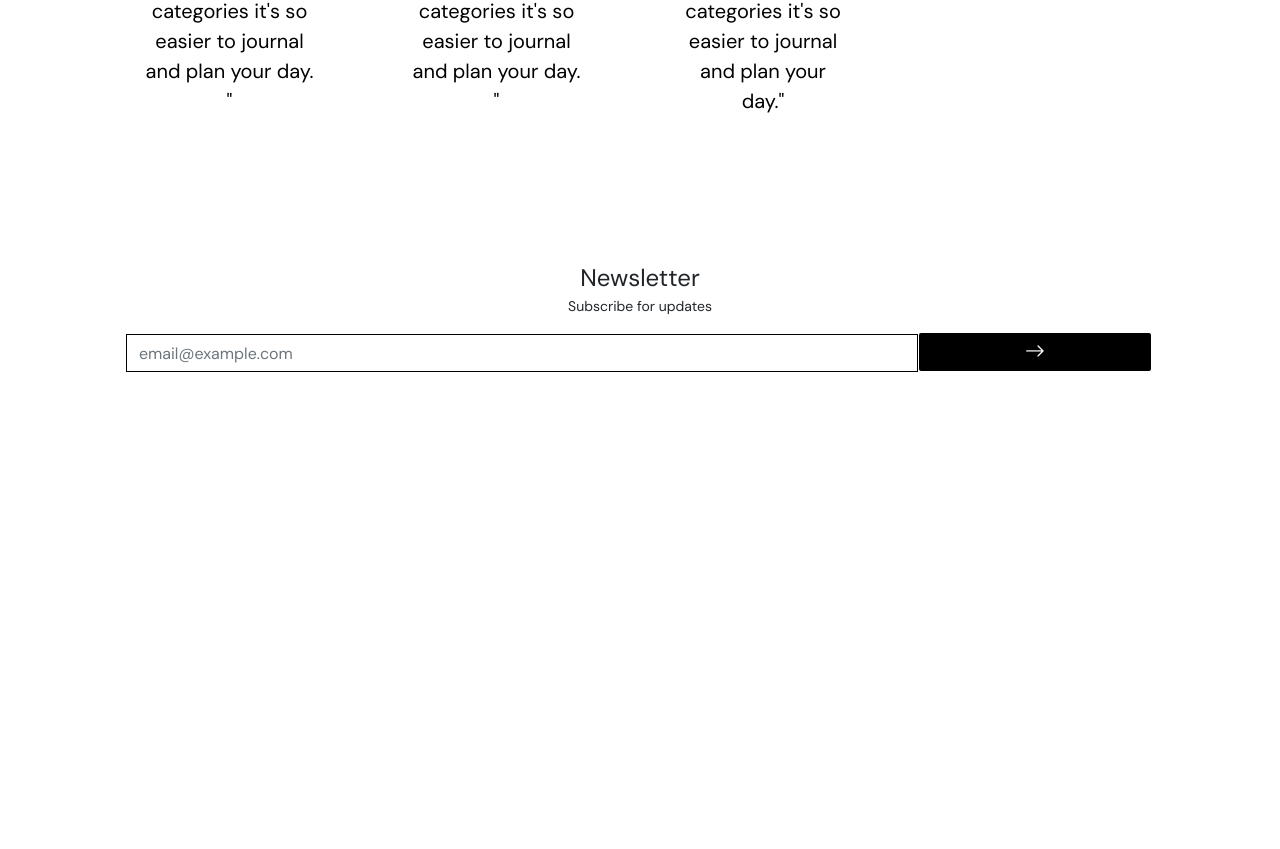
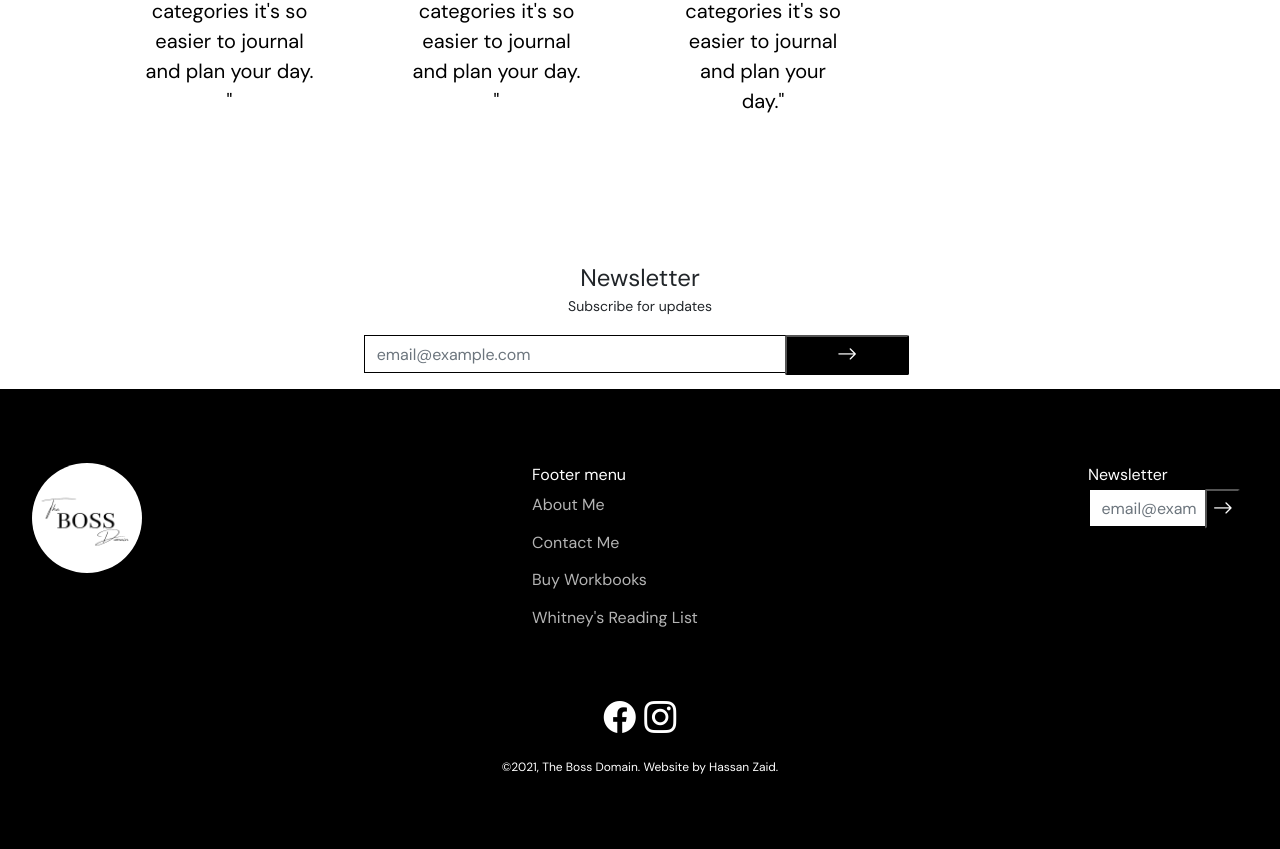
Before and after one commit to Hassanzaid-bit/TheBoss-Domain, a plain HTML site: page index.html in a window 1280 px wide. Shown: the part 5188-6037 px from the top of the page. Before the commit the page ends 5576 px from the top, so only its background shows below. Drawn offline with nearby package versions, Linux system fonts and the light colour scheme; a web font is replaced by a local one.

Commit message:
Footer complete

```diff
--- a/index.html
+++ b/index.html
@@ -20,6 +20,7 @@
                 <span class="cart">Cart(0)</span>
             </div>
         </nav>
+
 
         <div id="sidebar">
             <div class="sidebar-header">
@@ -203,13 +204,46 @@
                 <input type="email" class="form-control" id="newsletter-email" aria-describedby="emailHelp" placeholder="email@example.com">
                 <button><i class="bi bi-arrow-right"></i></button>
             </div>
-
         </form>
     </div>
 
+    <footer>
+        <div class="footer-wrapper">
+            <div class="logo-footer">
+                <img src="./Whitneylogo-removebg-preview.png" alt="">
+            </div>
+            <ul class="footer-nav">
+                <li class="footer-dropdown" id="footer-dropdown-id" onclick="myfunction()" >Footer menu </li>
+                <ul class="footer-dropdown-content" id="footer-dropdown-content">
+                    <li>About Me</li>
+                    <li>Contact Me</li>
+                    <li>Buy Workbooks</li>
+                    <li>Whitney's Reading List</li>
+                </ul>
+            </ul>
+            <div class="newsletter-wrapper footer-newsletter">
+                <p>Newsletter</p>
+                <form action="" class="footer">
+                    <div class="form-group">
+                        <input type="email" class="form-control" id="newsletter-email" aria-describedby="emailHelp" placeholder="email@example.com">
+                        <button><i class="bi bi-arrow-right"></i></button>
+                    </div>
+                </form>
+            </div>
+        </div>
 
 
+        <div class="copyright-wrapper">
+            <div class="socials">
+                <i class="bi bi-facebook"></i>
+                <i class="bi bi-instagram"></i>
+            </div>
 
+            <div class="copyright">
+                &copy;2021, The Boss Domain. Website by Hassan Zaid.
+            </div>
+        </div>
+    </footer>
 
     <script src="main.js"></script>
 </body>
--- a/main.js
+++ b/main.js
@@ -1,7 +1,19 @@
 
 const sidebar = document.getElementById("sidebar");
+const link = document.getElementById("footer-dropdown-id")
+
+const dropdownContent = document.getElementById("footer-dropdown-content")
+
+// const height = document.getElementsByTagName("nav").height();
+
+// console.log(height)
 
 
 function showSidebar(){
     sidebar.classList.toggle("active")
 }
+
+function myfunction(){
+    link.classList.toggle("expanded")
+    dropdownContent.classList.toggle("dropdown-active")
+}
--- a/style.css
+++ b/style.css
@@ -267,20 +267,94 @@ main{
     font-size: larger;
     position: relative;
     display: inline-block;
-    left: -3px;
+    left: -7px;
+    bottom: -2px;
     width: 22%;
-    height: 38px;
+    height: 40px;
     background-color: black;
     color: #ffffff;
     cursor: pointer;
-    outline: none;
-    border: none;
 }
 .newsletter-wrapper .bi-arrow-right{
     font-size: larger;
 }
+footer{
+    font-size: 16px;
+    height: 460px;
+    background-color: black;
+    color: #ffffff;
+    padding: 2rem;
+    display: flex;
+    flex-direction: column;
 
+}
 
+.logo-footer{
+    background-color: #ffffff;
+    border-radius: 50%;
+    width: 110px;
+    height: 110px;
+}
+.logo-footer img{
+    width: 120px;
+}
+.footer-dropdown{
+    position: relative;
+}
+.footer-dropdown::after, .footer-dropdown::before{
+    content: "";
+    position: absolute;
+    top: 40%;
+    right: 0;
+    margin:  0 0 -8px;
+    background-color: #ffffff;
+}
+.footer-dropdown::before{
+    right: 8px;
+    width: 2px;
+    height: 15px;
+    transition:all 300ms;
+    margin-top: -7.5px;
+    background: #ffffff;
+}
+.footer-dropdown::after{
+    right: 1px;
+    width: 16px;
+    height: 3px;
+    margin-top: -1.5px;
+    background: #ffffff;
+}
+.footer-dropdown.expanded::before{
+    height: 0;
+    margin-top: 0;
+}
+.footer-dropdown-content{
+    transition: 0.5s;
+    height: 0;
+    overflow: hidden;
+}
+.footer-dropdown-content.dropdown-active{
+    height: 120px;
+    display: flex;
+    flex-direction: column;
+    justify-content: space-around;
+    color: rgba(225, 225, 225, 0.8);
+}
+
+.newsletter-wrapper.footer-newsletter{
+    margin: 0;
+    width: 100%;
+}
+.newsletter-wrapper.footer-newsletter p{
+    text-align: left;
+    font-size: 16px;
+}
+.newsletter-wrapper form.footer{
+    margin: 0;
+}
+.copyright{
+    font-size: 12px;
+}
 
 
 
@@ -341,6 +415,46 @@ main{
     .paralax .hero-content{
         top: 87px;
     }
+    .newsletter-wrapper form{
+        width: 52%;
+        margin: 1rem auto;
+    }
+    .newsletter-wrapper.footer-newsletter{
+        width: auto;
+    }
+    .footer-wrapper{
+        display: flex;
+        justify-content: space-between;
+    }
+    /* .newsletter-wrapper form.footer {
+        width: 13rem;
+    } */
+    .newsletter-wrapper.footer-newsletter .footer{
+        width: 10rem;
+    }
+    .newsletter-wrapper.footer-newsletter .form-group {
+        width: auto;
+    }
+    .footer-dropdown::after, .footer-dropdown::before{
+        display: none;
+    }
+    .footer-dropdown-content{
+        height: 150px;
+        color: rgba(225, 225, 225, 0.8);
+        display: flex;
+        flex-direction: column;
+        justify-content: space-around;
+    }
+    footer{
+        justify-content: space-evenly;
+    }
+    .copyright-wrapper{
+        text-align: center;
+    }
+    .socials{
+        font-size: 2rem;
+        margin-bottom: 1rem;
+    }
 }
 
 @media only screen and (min-width:1024px){
```
